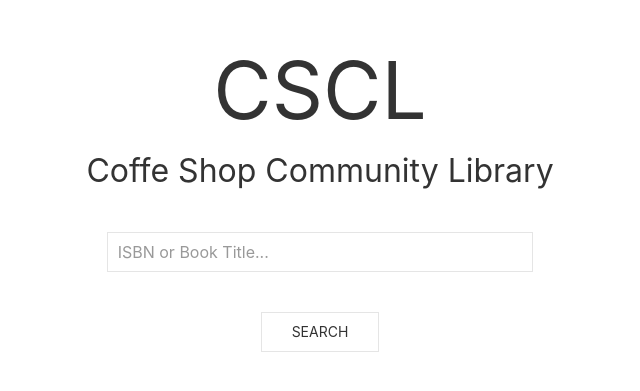
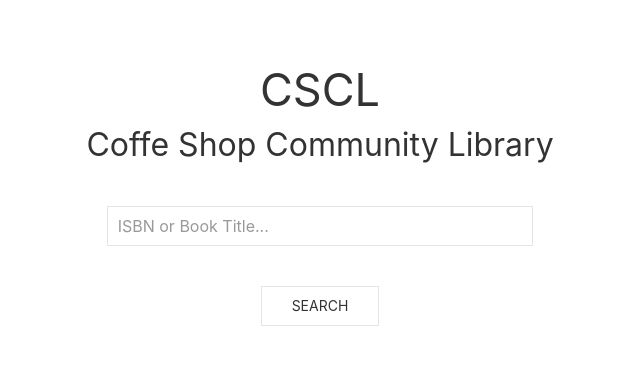
Before and after one commit to 2020HackDiversity-Team12/cscl-client, a React (Create React App) app: page / in a window 1280 px wide. Shown: the part 209-600 px from the top of the page, without its empty margins (320-960 px from the left). Built offline with nearby package versions, Linux system fonts and the light colour scheme.

Commit message:
Update shared components

```diff
--- a/src/App/App.js
+++ b/src/App/App.js
@@ -5,7 +5,7 @@ import './App.css';
 function App(props) {
   return (
     <React.Fragment>
-      <div>
+      <div className="uk-dark">
         {props.children}
       </div>
     </React.Fragment >
--- a/src/components/Logo.jsx
+++ b/src/components/Logo.jsx
@@ -12,7 +12,9 @@ function Logo({ size }) {
 function getSize(size) {
   switch (size) {
     case "sm":
-      return "35px";
+      return "25px";
+    case "md":
+      return "45px";
     case "lg":
       return "80px";
     case "xlg":
@@ -21,7 +23,7 @@ function getSize(size) {
 }
 
 Logo.defaultProps = {
-  size: "lg",
+  size: "md",
 };
 
 const styles = {
--- a/src/pages/SharedComponents.jsx
+++ b/src/pages/SharedComponents.jsx
@@ -39,7 +39,7 @@ export default function () {
       <div className="uk-margin">
         <pre>
           <div>Component: {"<Button>Text</Button"}</div>
-          <div>Props: size=(small|large), disabled=(boolean), onPress=(Fn)</div>
+          <div>Props: size=(small|large), disabled=(boolean), onClick=(Fn)</div>
         </pre>
         <Button>text</Button>
       </div>
@@ -47,7 +47,7 @@ export default function () {
       <div className="uk-margin">
         <pre>
           <div>Component: {"<ButtonMore />"}</div>
-          <div>Props: onPress=(Fn)</div>
+          <div>Props: onClick=(Fn)</div>
         </pre>
         <ButtonMore />
       </div>
```
